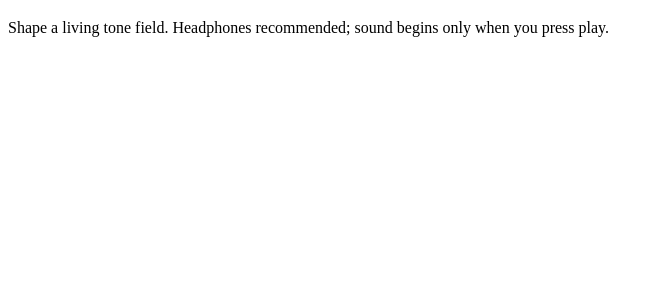
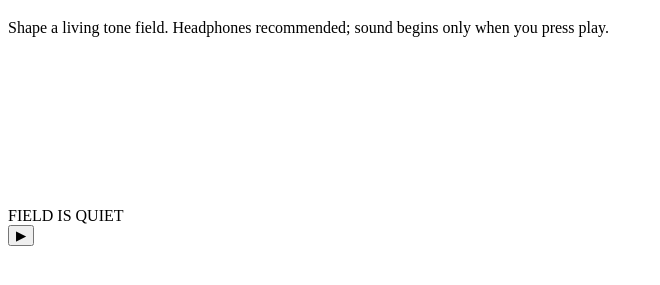
Before and after one commit to mmutavi/Phase-Field, a plain HTML site: page index.html in a window 1280 px wide. Shown: the part 87-372 px from the top of the page, without its empty margins (0-660 px from the left). Drawn offline with Linux system fonts and the light colour scheme.

Commit message:
Continue clean up code

```diff
--- a/index.html
+++ b/index.html
@@ -1 +1 @@
-<!doctype html><html lang="en"><head><meta charset="utf-8"><meta name="viewport" content="width=device-width,initial-scale=1"><title>Phase Field — a tiny sound universe</title><link rel="stylesheet" href="styles.css"></head><body><main class="shell"><header><div class="eyebrow">MINIATURE SOUND UNIVERSE <span>№ 02</span></div><h1>Phase <i>Field</i></h1><p>Shape a living tone field. Headphones recommended; sound begins only when you press play.</p></header><section class="panel"><div class="visual"><canvas id="scope"></canvas><div class="center"
+<!doctype html><html lang="en"><head><meta charset="utf-8"><meta name="viewport" content="width=device-width,initial-scale=1"><title>Phase Field — a tiny sound universe</title><link rel="stylesheet" href="styles.css"></head><body><main class="shell"><header><div class="eyebrow">MINIATURE SOUND UNIVERSE <span>№ 02</span></div><h1>Phase <i>Field</i></h1><p>Shape a living tone field. Headphones recommended; sound begins only when you press play.</p></header><section class="panel"><div class="visual"><canvas id="scope"></canvas><div class="center" id="state">FIELD IS QUIET</div></div><div class="controls"><button id="play" class="play">▶
```
